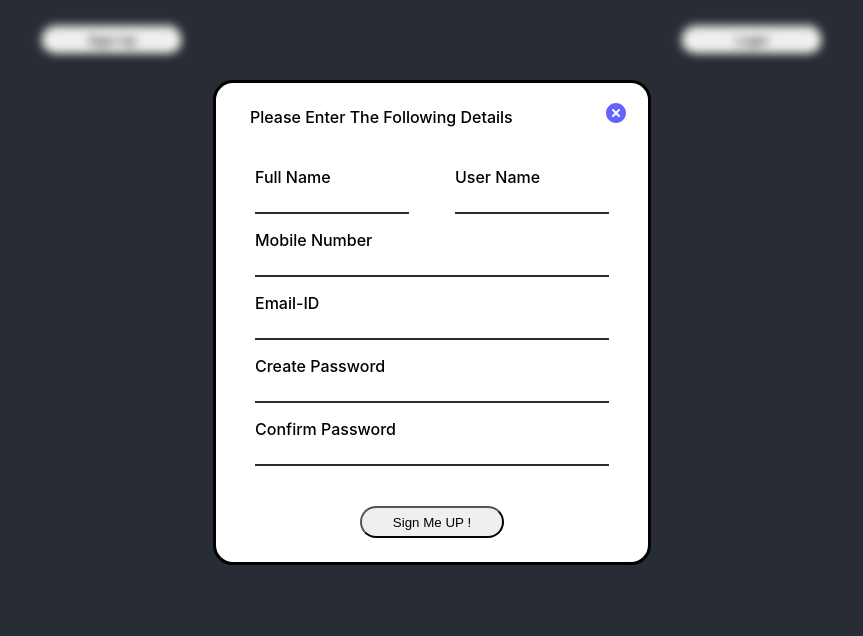
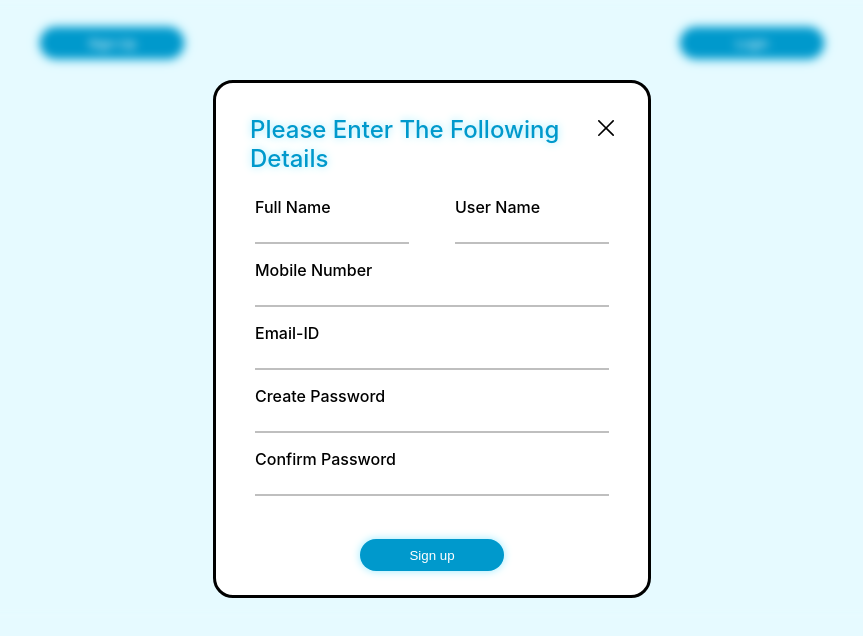
Before and after one commit to TejveerSingh13/React-Expense-Tracker, a React (Create React App) app: page / in a window 1280 px wide. Both pictures are taken after a click on the button "Sign-Up". Shown: the top 636 px of the page, without its empty margins (208-1071 px from the left). Built offline with nearby package versions, Linux system fonts and the light colour scheme; no server answers.

Commit message:
Theme Updated

```diff
--- a/src/Containers/MainPage.js
+++ b/src/Containers/MainPage.js
@@ -1,7 +1,6 @@
 import React, { useState, useEffect} from "react";
 import {
     MainContainer,
-    Button,
     ButtonContainer,
     Img,
     ModalHeadder,
@@ -19,7 +18,7 @@ import {
     LoginButton,
     LinkText
 } from '../style';
-import CancelButton from "../icons/circle.svg";
+import CancelButton from "../icons/cancel.svg";
 import SuccessButton from "../icons/checkLight.png";
 import UserIcon from "../icons/user.svg";
 import LockIcon from "../icons/lock.svg";
@@ -144,8 +143,8 @@ const MainPage = () => {
     return(
         <MainContainer>
             <ButtonContainer>
-                <Button onClick={ModalHandler}>Sign-Up</Button>
-                <Button onClick={LoginModalhandler}>Login</Button>
+                <LoginButton onClick={ModalHandler}>Sign-Up</LoginButton>
+                <LoginButton onClick={LoginModalhandler}>Login</LoginButton>
             </ButtonContainer>
             {signUpModalState &&
             <Modal>
@@ -192,11 +191,11 @@ const MainPage = () => {
                 <DialogContainer>
                     <SuccessImg src={SuccessButton} alt="Success Logo"/>
                     <DialogHeadder>Account Created !!</DialogHeadder>
-                    <Button onClick={DialogHandler}>
+                    <LoginButton onClick={DialogHandler}>
                         <ButtonText>
                             OK
                         </ButtonText>
-                    </Button>
+                    </LoginButton>
                 </DialogContainer>
             </Modal>}
         </MainContainer>
--- a/src/Containers/SignUpForm.js
+++ b/src/Containers/SignUpForm.js
@@ -1,7 +1,7 @@
 import React, {Fragment, useState} from "react";
 import { Container, Row, Col } from "react-grid-system";
 import InputField from '../Components/InputField';
-import {Button, ButtonContainer} from '../style';
+import {LoginButton, ButtonContainer} from '../style';
 import axios from 'axios'
 
 const SignUpForm = (props) => {
@@ -218,7 +218,7 @@ const SignUpForm = (props) => {
                 </Row>
             </Container>
             <ButtonContainer>
-                    <Button onClick={updateDataHandler}>Sign Me UP !</Button>
+                    <LoginButton onClick={updateDataHandler}>Sign up</LoginButton>
             </ButtonContainer>
         </Fragment>
     )
--- a/src/style.js
+++ b/src/style.js
@@ -1,7 +1,7 @@
 import styled from 'styled-components'
 
 export const MainContainer = styled.div`
-  background-color: #282c34;
+  background-color: #e6faff;
   position: fixed;
   top: 0;
   right: 0;
@@ -31,10 +31,13 @@ export const FormContainer = styled.div`
 `
 export const Input = styled.input`
   border:none;
-  border-bottom: 2px solid #282c34;
+  border-bottom: 2px solid #bfbfbf;
   margin:8px 8px 24px;
   outline:none;
   width: -webkit-fill-available;
+  &:focus {
+    border-bottom: 2px solid #99ebff;
+  }
 `
 export const LabelInput = styled.p`
   margin:0 0 0 8px;
@@ -50,32 +53,25 @@ export const ButtonContainer = styled.div`
   display:flex;
   align-items:center;
 `
-export const Button = styled.button`
-  margin: 24px auto 0;
-  height:32px;
-  width:144px;
-  border-radius:20px;
-  &:hover {
-    cursor: pointer;
-  }
-`
 export const HeaddingDiv = styled.p`
   align-self:flex-start;
-  text-size:21px;
+  font-size: x-large;
   font-weight: 500;
+  color: #0099cc;
+  text-shadow: 0 0 9px #99ebff;
   @media (min-width: 558px) {
     margin-left:18px;
   }
 `
 export const Img = styled.img`
-  height:24px;
-  width:24px;
-  margin: auto 4px 18px auto;
+  height:16px;
+  width:16px;
+  margin: auto 18px 61px auto;
 `
 export const ModalHeadder = styled.div`
   display:flex;
   align-items:flex-end;
-  margin-bottom: 24px;
+  margin-bottom: 0;
 `
 export const DialogContainer = styled.div`
   display: flex;
@@ -110,7 +106,7 @@ export const InputCover = styled.div`
   border-bottom: 1px solid #bfbfbf;
   display:flex;
   width: 280px;
-  margin: 8px auto 0;
+  margin: 8px auto 21px;
   &:focus-within {
     border-bottom: 2px solid #99ebff;
   }
@@ -135,7 +131,7 @@ export const SubHeadL = styled.h4`
   }
 `
 export const LoginButton = styled.button`
-  margin: 48px auto 0;
+  margin: 27px auto 0;
   height:32px;
   border: none;
   width:144px;
```
Also changed, not shown: src/icons/cancel.svg (added), src/icons/circle.svg (deleted).
